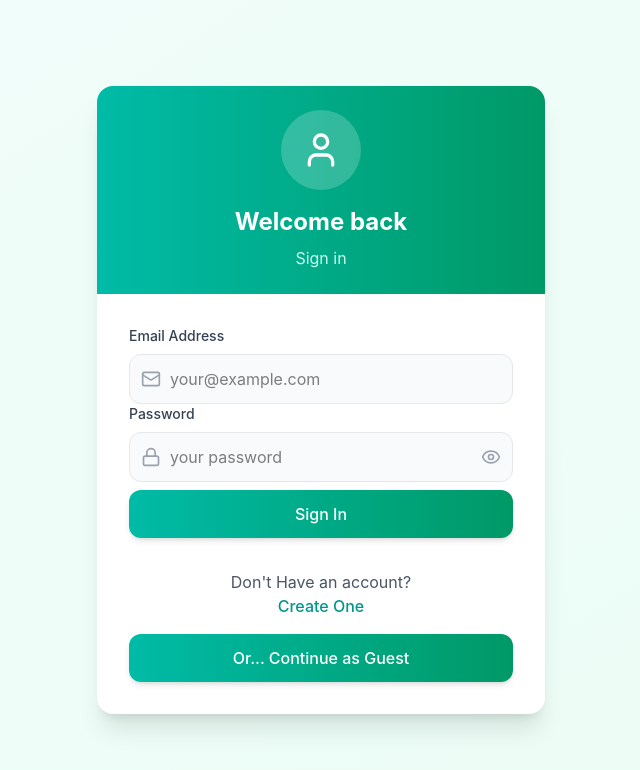
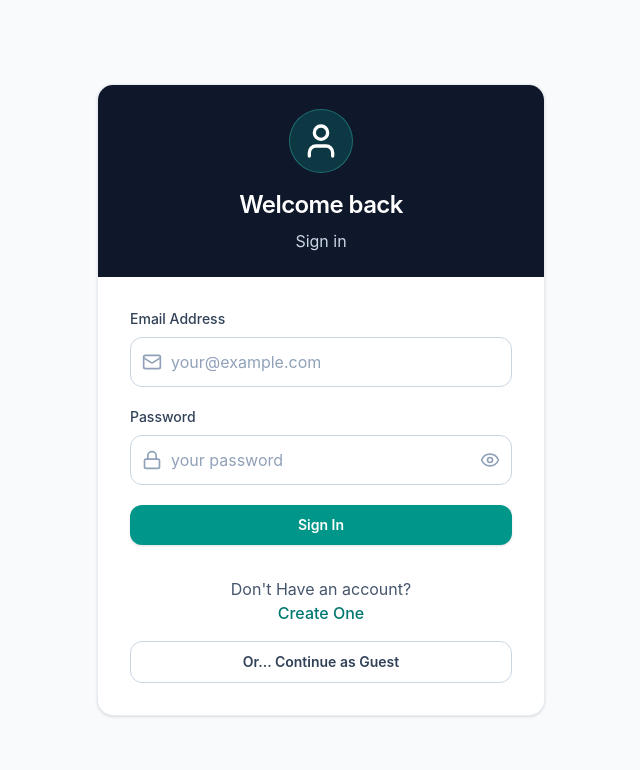
Before and after one commit to JoannaAndrews/food_cabinet, a React app in the folder frontend/: page /login in a window 1280 px wide. Shown: the top 770 px of the page, without its empty margins (319-959 px from the left). Built offline with nearby package versions, Linux system fonts and the light colour scheme; no server answers; the HTML template or start-up script is replaced by a standard one.

Commit message:
UI Changes

```diff
--- a/frontend/src/assets/dummyStyles.js
+++ b/frontend/src/assets/dummyStyles.js
@@ -1,4 +1,38 @@
 // assets/dummyStyles.js
+
+export const uiPrimitives = {
+  typography: {
+    pageTitle: "text-3xl md:text-4xl font-semibold tracking-tight text-slate-900",
+    sectionTitle: "text-xl md:text-2xl font-semibold tracking-tight text-slate-800",
+    body: "text-sm md:text-base text-slate-700",
+    muted: "text-sm text-slate-500",
+    label: "text-sm font-medium text-slate-700",
+    caption: "text-xs tracking-wide text-slate-500",
+  },
+  surfaces: {
+    pageShell: "min-h-screen bg-slate-50",
+    card: "bg-white border border-slate-200/80 rounded-2xl shadow-sm",
+    cardSoft: "bg-white border border-slate-200 rounded-xl shadow-sm",
+    section: "bg-slate-50/80 border border-slate-200 rounded-xl",
+  },
+  controls: {
+    buttonBase:
+      "inline-flex items-center justify-center gap-2 rounded-xl px-4 py-2.5 text-sm font-semibold transition-all duration-200 focus-visible:outline-none focus-visible:ring-2 focus-visible:ring-teal-500/60 focus-visible:ring-offset-2 disabled:cursor-not-allowed disabled:opacity-70",
+    buttonPrimary:
+      "bg-teal-600 text-white shadow-sm hover:bg-teal-700 hover:shadow-md",
+    buttonSecondary:
+      "bg-white border border-slate-300 text-slate-700 hover:bg-slate-50",
+    buttonGhost:
+      "bg-transparent text-slate-600 hover:bg-slate-100 hover:text-slate-800",
+    buttonDanger:
+      "bg-red-50 text-red-600 border border-red-200 hover:bg-red-100",
+    inputBase:
+      "w-full rounded-xl border border-slate-300 bg-white px-4 py-3 text-slate-800 placeholder:text-slate-400 transition-colors focus:outline-none focus:ring-2 focus:ring-teal-500/30 focus:border-teal-500",
+    inputWithLeadingIcon: "pl-10",
+    inputWithTrailingIcon: "pr-10",
+    inputError: "border-red-400 focus:border-red-500 focus:ring-red-400/30",
+  },
+};
 
 export const dashboardStyles = {
   // Layout styles
@@ -363,32 +397,32 @@ export const modalStyles = {
 // In src/assets/dummyStyles.js - add these styles
 export const loginStyles = {
   // Page container
-  pageContainer: "min-h-screen flex items-center justify-center p-4 bg-gradient-to-br from-teal-50 to-emerald-50",
+  pageContainer: `min-h-screen flex items-center justify-center p-4 ${uiPrimitives.surfaces.pageShell}`,
 
   // Card container
-  cardContainer: "w-full max-w-md bg-white rounded-2xl shadow-xl overflow-hidden",
+  cardContainer: `w-full max-w-md overflow-hidden ${uiPrimitives.surfaces.card}`,
 
   // Header styles
-  header: "bg-gradient-to-r from-teal-500 to-emerald-600 p-6 text-center",
-  avatar: "w-20 h-20 mx-auto rounded-full bg-white/20 flex items-center justify-center mb-4",
-  headerTitle: "text-2xl font-bold text-white",
-  headerSubtitle: "text-teal-100 mt-2",
+  header: "bg-slate-900 p-6 text-center",
+  avatar: "w-16 h-16 mx-auto rounded-full bg-teal-500/20 border border-teal-300/30 flex items-center justify-center mb-4",
+  headerTitle: "text-2xl font-semibold tracking-tight text-white",
+  headerSubtitle: "text-slate-300 mt-2",
 
   // Form container
-  formContainer: "p-8",
+  formContainer: "p-6 md:p-8",
 
   // Error message
-  errorContainer: "mb-6 p-3 bg-red-50 text-red-700 rounded-lg flex items-center",
+  errorContainer: "mb-6 p-3 bg-red-50 text-red-700 rounded-xl border border-red-200 flex items-center",
   errorIcon: "w-6 h-6 rounded-full bg-red-100 flex items-center justify-center mr-3",
   errorText: "break-words",
 
   // Form elements
-  label: "block text-sm font-medium text-gray-700 mb-2",
+  label: `block mb-2 ${uiPrimitives.typography.label}`,
   inputContainer: "relative",
-  inputIcon: "absolute inset-y-0 left-0 pl-3 flex items-center pointer-events-none text-gray-400",
-  input: "w-full pl-10 pr-4 py-3 bg-gray-50 border border-gray-200 rounded-xl focus:ring-2 focus:ring-teal-300 focus:border-teal-500",
-  passwordInput: "w-full pl-10 pr-10 py-3 bg-gray-50 border border-gray-200 rounded-xl focus:ring-2 focus:ring-teal-300 focus:border-teal-500",
-  passwordToggle: "absolute inset-y-0 right-0 pr-3 flex items-center text-gray-400 hover:text-gray-600",
+  inputIcon: "absolute inset-y-0 left-0 pl-3 flex items-center pointer-events-none text-slate-400",
+  input: `${uiPrimitives.controls.inputBase} ${uiPrimitives.controls.inputWithLeadingIcon}`,
+  passwordInput: `${uiPrimitives.controls.inputBase} ${uiPrimitives.controls.inputWithLeadingIcon} ${uiPrimitives.controls.inputWithTrailingIcon}`,
+  passwordToggle: "absolute inset-y-0 right-0 pr-3 flex items-center text-slate-400 hover:text-slate-600",
 
   // Checkbox
   checkboxContainer: "mb-6 flex items-center",
@@ -396,13 +430,14 @@ export const loginStyles = {
   checkboxLabel: "ml-2 block text-sm text-gray-700",
 
   // Button
-  button: "w-full bg-gradient-to-r from-teal-500 to-emerald-600 text-white py-3 rounded-xl font-medium shadow-md hover:shadow-lg transition-all flex items-center justify-center",
+  button: `w-full ${uiPrimitives.controls.buttonBase} ${uiPrimitives.controls.buttonPrimary}`,
   buttonDisabled: "opacity-80 cursor-not-allowed",
+  guestButton: `w-full ${uiPrimitives.controls.buttonBase} ${uiPrimitives.controls.buttonSecondary}`,
 
   // Sign up link
   signUpContainer: "mt-8 text-center",
-  signUpText: "text-gray-600",
-  signUpLink: "font-medium text-teal-600 hover:underline",
+  signUpText: "text-slate-600",
+  signUpLink: "font-medium text-teal-700 hover:text-teal-800 hover:underline",
 
   // Spinner for loading state
   spinner: "animate-spin -ml-1 mr-3 h-5 w-5 text-white"
@@ -411,7 +446,7 @@ export const loginStyles = {
 // Styles for Navbar component
 export const navbarStyles = {
   // Layout and container styles
-  header: "sticky top-0 z-50 bg-white border-b border-gray-100 shadow-sm",
+  header: "sticky top-0 z-50 bg-white/95 backdrop-blur border-b border-slate-200 shadow-sm",
   container: "flex items-center justify-between px-4 py-3 md:px-8 max-w-7xl mx-auto",
 
   // Logo styles
@@ -419,28 +454,28 @@ export const navbarStyles = {
   logoImage: "w-15 h-15 rounded-xl overflow-hidden",
 
   // Text styles
-  logoText: "lg:text-3xl md:text-3xl text-2xl text-gray-900 font-[550] lobster-regular",
+  logoText: "lg:text-3xl md:text-3xl text-2xl text-slate-900 font-[550] lobster-regular",
 
   // User profile styles
   userContainer: "relative",
-  userButton: "flex items-center gap-2 px-3 py-2 rounded-lg hover:bg-gray-50 transition-colors",
+  userButton: "flex items-center gap-2 px-3 py-2 rounded-xl border border-transparent hover:border-slate-200 hover:bg-slate-50 transition-all",
   userAvatar: "w-9 h-9 flex items-center justify-center rounded-full bg-gradient-to-br from-teal-600 to-cyan-500 text-white font-bold text-lg",
   statusIndicator: "absolute -bottom-1 -right-1 w-3 h-3 bg-green-500 rounded-full border-2 border-white",
   userTextContainer: "text-left hidden md:block",
-  userName: "text-sm font-medium text-gray-800 truncate max-w-[120px]",
-  userEmail: "text-xs text-gray-500 truncate max-w-[120px]",
-  chevronIcon: (isOpen) => `w-4 h-4 text-gray-500 transition-transform ${isOpen ? "rotate-180" : ""}`,
+  userName: "text-sm font-medium text-slate-800 truncate max-w-[120px]",
+  userEmail: "text-xs text-slate-500 truncate max-w-[120px]",
+  chevronIcon: (isOpen) => `w-4 h-4 text-slate-500 transition-transform ${isOpen ? "rotate-180" : ""}`,
 
   // Dropdown menu styles
-  dropdownMenu: "absolute top-14 right-0 w-full bg-white rounded-xl shadow-lg border border-gray-100 z-50",
-  dropdownHeader: "px-4 py-3 border-b border-gray-100",
+  dropdownMenu: "absolute top-14 right-0 w-full bg-white rounded-xl shadow-lg border border-slate-200 z-50",
+  dropdownHeader: "px-3 py-3",
   dropdownAvatar: "w-10 h-10 rounded-full bg-gradient-to-br from-teal-600 to-cyan-500 flex items-center justify-center text-white font-bold text-lg",
   dropdownName: "text-sm text-gray-800 ",
   dropdownEmail: "text-xs text-gray-500",
 
   // Menu items
   menuItemContainer: "p-1.5",
-  menuItem: "w-full px-4 py-3 text-left hover:bg-gray-50 text-sm text-gray-700 flex items-center gap-3 rounded-lg",
+  menuItem: "w-full px-3 py-2.5 text-left hover:bg-slate-50 text-sm text-slate-700 flex items-center gap-3 rounded-lg transition-colors",
   menuItemBorder: "p-1.5 border-t border-gray-100",
   logoutButton: "flex w-full items-center gap-3 px-4 py-3 text-sm hover:bg-red-50 text-red-600 rounded-lg"
 };
@@ -449,32 +484,32 @@ export const navbarStyles = {
 // In src/assets/dummyStyles.js - add these styles
 export const signupStyles = {
   // Page container (reusing from login)
-  pageContainer: "min-h-screen flex items-center justify-center p-4 bg-gradient-to-br from-teal-50 to-emerald-50",
+  pageContainer: loginStyles.pageContainer,
 
   // Card container (reusing from login)
-  cardContainer: "w-full max-w-md bg-white rounded-2xl shadow-xl overflow-hidden",
+  cardContainer: loginStyles.cardContainer,
 
   // Header styles (reusing from login with additions)
-  header: "bg-gradient-to-r from-teal-500 to-emerald-600 p-6 text-center relative",
-  avatar: "w-20 h-20 mx-auto rounded-full bg-white/20 flex items-center justify-center mb-4",
-  headerTitle: "text-2xl font-bold text-white",
-  headerSubtitle: "text-teal-100 mt-2",
-  backButton: "absolute top-4 left-4 p-2 text-white rounded-full hover:bg-white/10 transition-colors",
+  header: "bg-slate-900 p-6 text-center relative",
+  avatar: "w-16 h-16 mx-auto rounded-full bg-teal-500/20 border border-teal-300/30 flex items-center justify-center mb-4",
+  headerTitle: "text-2xl font-semibold tracking-tight text-white",
+  headerSubtitle: "text-slate-300 mt-2",
+  backButton: "absolute top-4 left-4 p-2 text-slate-200 rounded-full hover:bg-white/10 transition-colors",
 
   // Form container (reusing from login)
-  formContainer: "p-8",
+  formContainer: "p-6 md:p-8",
 
   // Error messages
   apiError: "mb-4 text-center text-sm text-red-600",
   fieldError: "mt-1 text-sm text-red-600",
 
   // Form elements (reusing from login with additions)
-  label: "block text-sm font-medium text-gray-700 mb-2",
+  label: loginStyles.label,
   inputContainer: "relative",
-  inputIcon: "absolute inset-y-0 left-0 pl-3 flex items-center pointer-events-none text-gray-400",
-  input: "w-full pl-10 pr-4 py-3 bg-gray-50 border rounded-xl focus:ring-2 focus:ring-teal-300 focus:border-teal-500",
-  passwordInput: "w-full pl-10 pr-10 py-3 bg-gray-50 border rounded-xl focus:ring-2 focus:ring-teal-300 focus:border-teal-500",
-  passwordToggle: "absolute inset-y-0 right-0 pr-3 flex items-center text-gray-400 hover:text-gray-600",
+  inputIcon: loginStyles.inputIcon,
+  input: loginStyles.input,
+  passwordInput: loginStyles.passwordInput,
+  passwordToggle: loginStyles.passwordToggle,
 
   // Checkbox (reusing from login)
   checkboxContainer: "mb-6 flex items-center",
@@ -482,13 +517,13 @@ export const signupStyles = {
   checkboxLabel: "ml-2 block text-sm text-gray-700",
 
   // Button (reusing from login)
-  button: "w-full bg-gradient-to-r from-teal-500 to-emerald-600 text-white py-3 rounded-xl font-medium shadow-md hover:shadow-lg transition-all flex items-center justify-center",
+  button: loginStyles.button,
   buttonDisabled: "opacity-80 cursor-not-allowed",
 
   // Sign in link (reusing from login with modifications)
   signInContainer: "mt-8 text-center",
-  signInText: "text-gray-600",
-  signInLink: "font-medium text-teal-600 hover:underline",
+  signInText: "text-slate-600",
+  signInLink: "font-medium text-teal-700 hover:text-teal-800 hover:underline",
 
   // Spinner for loading state (reusing from login)
   spinner: "animate-spin -ml-1 mr-3 h-5 w-5 text-white"
@@ -541,18 +576,18 @@ export const sidebarStyles = {
   },
 
   sidebarInner: {
-    base: "bg-white border-r  border-gray-200 shadow-md h-full flex flex-col"
+    base: "bg-white/95 backdrop-blur border-r border-slate-200 shadow-sm h-full flex flex-col"
   },
 
   // User profile section
   userProfileContainer: {
-    base: "p-4 border-b pt-20 md:pt-5 lg:pt-5 xl:pt-5 border-gray-100",
+    base: "p-4 border-b pt-20 md:pt-5 lg:pt-5 xl:pt-5 border-slate-200",
     collapsed: "px-3",
     expanded: "px-6"
   },
 
   userInitials: {
-    base: "w-12 h-12 rounded-xl bg-gradient-to-br from-cyan-400 to-teal-500 flex items-center justify-center text-white font-bold text-xl"
+    base: "w-11 h-11 rounded-xl bg-gradient-to-br from-teal-500 to-cyan-500 flex items-center justify-center text-white font-bold text-base shadow-sm"
   },
 
   // Menu items
@@ -561,39 +596,39 @@ export const sidebarStyles = {
   },
 
   menuItem: {
-    base: "relative flex items-center gap-3 py-3 rounded-xl font-medium transition-all duration-200",
-    active: "text-teal-600 bg-teal-50",
-    inactive: "text-gray-600 hover:text-teal-700 hover:bg-gray-50",
+    base: "relative flex items-center gap-3 py-2.5 rounded-xl font-medium transition-all duration-200",
+    active: "text-teal-700 bg-teal-50 border border-teal-100",
+    inactive: "text-slate-600 hover:text-teal-700 hover:bg-slate-50",
     collapsed: "justify-center px-0 mx-2",
     expanded: "px-4"
   },
 
   menuIcon: {
     active: "text-teal-600",
-    inactive: "text-gray-500"
+    inactive: "text-slate-500"
   },
 
-  activeIndicator: "absolute right-4 w-2 h-2 bg-teal-400 rounded-full animate-ping",
+  activeIndicator: "absolute right-4 w-2 h-2 bg-teal-400 rounded-full",
 
   // Toggle button
   toggleButton: {
-    base: "absolute -right-3 top-12 z-20 w-6 h-6 bg-white border border-gray-300 rounded-full flex items-center justify-center text-gray-500 hover:text-teal-600 hover:border-teal-400 hover:bg-teal-50 transition-all"
+    base: "absolute -right-3 top-12 z-20 w-7 h-7 bg-white border border-slate-300 rounded-full flex items-center justify-center text-slate-500 hover:text-teal-600 hover:border-teal-400 hover:bg-teal-50 transition-all shadow-sm"
   },
 
   // Footer section
   footerContainer: {
-    base: "border-t border-gray-100 p-4",
+    base: "border-t border-slate-200 p-4",
     collapsed: "px-3",
     expanded: "px-6"
   },
 
   footerLink: {
-    base: "flex items-center gap-3 py-2 rounded-xl font-medium text-gray-600 hover:text-teal-700 hover:bg-gray-50",
+    base: "flex items-center gap-3 py-2 rounded-xl font-medium text-slate-600 hover:text-teal-700 hover:bg-slate-50",
     collapsed: "justify-center"
   },
 
   logoutButton: {
-    base: "flex items-center gap-3 py-2 rounded-xl font-medium text-gray-600 hover:text-red-600 hover:bg-red-50 w-full mt-1",
+    base: "flex items-center gap-3 py-2 rounded-xl font-medium text-slate-600 hover:text-red-600 hover:bg-red-50 w-full mt-1",
     collapsed: "justify-center"
   },
 
@@ -602,26 +637,26 @@ export const sidebarStyles = {
   mobileBackdrop: "absolute inset-0 bg-black/30 backdrop-blur-sm",
 
   mobileSidebar: {
-    base: "absolute left-0 top-0 bottom-0 w-4/5 max-w-sm bg-white shadow-2xl rounded-r-2xl overflow-hidden"
+    base: "absolute left-0 top-0 bottom-0 w-4/5 max-w-sm bg-white shadow-xl rounded-r-2xl overflow-hidden border-r border-slate-200"
   },
 
-  mobileHeader: "p-6 flex justify-between items-center border-b border-gray-100",
+  mobileHeader: "p-6 flex justify-between items-center border-b border-slate-200",
   mobileUserContainer: "flex pt-28 items-center gap-3",
-  mobileCloseButton: "p-2 rounded-lg hover:bg-gray-100",
+  mobileCloseButton: "p-2 rounded-lg hover:bg-slate-100",
 
   mobileMenuList: "space-y-1",
   mobileMenuItem: {
     base: "flex items-center gap-4 px-6 py-4 font-medium",
-    active: "text-teal-600 bg-teal-50",
-    inactive: "text-gray-600 hover:bg-gray-50"
+    active: "text-teal-700 bg-teal-50",
+    inactive: "text-slate-600 hover:bg-slate-50"
   },
 
-  mobileFooter: "border-t border-gray-100 p-6",
-  mobileFooterLink: "flex items-center gap-4 py-2 font-medium text-gray-600 hover:text-teal-700",
-  mobileLogoutButton: "flex items-center gap-4 py-2 font-medium text-gray-600 hover:text-red-600 w-full",
+  mobileFooter: "border-t border-slate-200 p-6",
+  mobileFooterLink: "flex items-center gap-4 py-2 font-medium text-slate-600 hover:text-teal-700",
+  mobileLogoutButton: "flex items-center gap-4 py-2 font-medium text-slate-600 hover:text-red-600 w-full",
 
   // Mobile menu button
-  mobileMenuButton: "lg:hidden fixed bottom-6 right-6 z-50 w-14 h-14 bg-gradient-to-br from-cyan-500 to-teal-600 text-white rounded-full flex items-center justify-center shadow-xl"
+  mobileMenuButton: "lg:hidden fixed bottom-6 right-6 z-50 w-14 h-14 bg-slate-900 text-white rounded-full flex items-center justify-center shadow-lg hover:bg-slate-800 transition-colors"
 };
 
 // Helper function to combine class names
@@ -632,11 +667,11 @@ export const cn = (...classes) => classes.filter(Boolean).join(" ");
 export const styles = {
   // Layout and Container Styles
   layout: {
-    root: "min-h-screen bg-gradient-to-br from-gray-50 to-gray-100 flex flex-col",
+    root: "min-h-screen bg-slate-50 flex flex-col",
     body: "flex flex-1 overflow-hidden",  // ← add this
     main: "flex-1 overflow-y-auto p-6 bg-gray-50",
     mainContainer: (sidebarCollapsed) =>
-      `p-4 pt-6 transition-all duration-300 ${sidebarCollapsed ? 'lg:ml-20' : 'lg:ml-64'}`,
+      `px-4 md:px-6 py-5 md:py-6 transition-all duration-300 ${sidebarCollapsed ? 'lg:ml-20' : 'lg:ml-64'}`,
   },
 
   // Header Styles
--- a/frontend/src/components/NavBar.jsx
+++ b/frontend/src/components/NavBar.jsx
@@ -12,7 +12,8 @@ const NavBar = ({ user: propUser, onLogout }) => {
   const navigate = useNavigate();
   const menuRef = useRef();
   const [menuOpen, setMenuOpen] = useState(false);
-  const user = propUser || {
+  const [fetchedUser, setUser] = useState(null);
+  const user = propUser || fetchedUser || {
     name: "",
   } // if prop user is not found, we will pass in initial params for name, email
 
@@ -87,7 +88,7 @@ const NavBar = ({ user: propUser, onLogout }) => {
 
             {/* dropdown menu */}
             {menuOpen && (
-              <div className={navbarStyles.dropdownMenu}>
+              <div className={`${navbarStyles.dropdownMenu} min-w-[220px]`}>
                 <div className={navbarStyles.dropdownHeader}>
                   <div className="flex flex-col gap-2">
                     {!user?.isGuest && (
--- a/frontend/src/index.css
+++ b/frontend/src/index.css
@@ -1,4 +1,25 @@
 @import "tailwindcss";
+
+:root {
+  color: #0f172a;
+  background-color: #f8fafc;
+  font-family: Inter, "Segoe UI", Roboto, Helvetica, Arial, sans-serif;
+  text-rendering: optimizeLegibility;
+  -webkit-font-smoothing: antialiased;
+  -moz-osx-font-smoothing: grayscale;
+}
+
+body {
+  margin: 0;
+  min-width: 320px;
+  background-color: #f8fafc;
+}
+
+*,
+*::before,
+*::after {
+  box-sizing: border-box;
+}
 
 /* :root {
   font-family: system-ui, Avenir, Helvetica, Arial, sans-serif;
--- a/frontend/src/pages/Login.jsx
+++ b/frontend/src/pages/Login.jsx
@@ -7,7 +7,7 @@ import axios from "axios";
 const Login = ({ onLogin, onGuestLogin, API_URL = import.meta.env.VITE_API_URL || "http://localhost:5000" }) => {
   const [email, setEmail] = useState("");
   const [password, setPassword] = useState("");
-  const [rememberMe, setRememberMe] = useState(false);
+  const [rememberMe] = useState(false);
   const [showPassword, setShowPassword] = useState(false);
   const [error, setError] = useState("");
   const [isLoading, setIsLoading] = useState(false);
@@ -111,8 +111,8 @@ const Login = ({ onLogin, onGuestLogin, API_URL = import.meta.env.VITE_API_URL |
             </div>
           )}
 
-          <form onSubmit={handleSubmit}>
-            <div className=" mb-6">
+          <form onSubmit={handleSubmit} className="space-y-5">
+            <div>
               <label htmlFor="email" className={loginStyles.label}>
                 Email Address
               </label>
@@ -123,7 +123,7 @@ const Login = ({ onLogin, onGuestLogin, API_URL = import.meta.env.VITE_API_URL |
                 <input type="email" id="email" value={email}
                   onChange={(e) => setEmail(e.target.value)}
                   placeholder="your@example.com"
-                  className={loginStyles.passwordInput}
+                  className={loginStyles.input}
                   required>
                 </input>
 
@@ -133,6 +133,9 @@ const Login = ({ onLogin, onGuestLogin, API_URL = import.meta.env.VITE_API_URL |
 
               </div>
 
+            </div>
+
+            <div>
               <label htmlFor="password" className={loginStyles.label}>
                 Password
               </label>
@@ -161,24 +164,16 @@ const Login = ({ onLogin, onGuestLogin, API_URL = import.meta.env.VITE_API_URL |
                 </button>
 
               </div>
+            </div>
 
-
-              <label className={loginStyles.label}>
-              </label>
-
+            <div>
               <button
                 type="submit"
                 disabled={isLoading}
                 className={`${loginStyles.button} ${isLoading ? loginStyles.buttonDisabled : ""
                   }`}>
-                {isLoading ? (
-                  <>
-                    Signing In...
-                  </>
-                ) : "Sign In"}
+                {isLoading ? "Signing In..." : "Sign In"}
               </button>
-
-
             </div>
           </form>
 
@@ -195,7 +190,7 @@ const Login = ({ onLogin, onGuestLogin, API_URL = import.meta.env.VITE_API_URL |
             <button
               type="button"
               onClick={onGuestLogin}
-              className={loginStyles.button}
+              className={loginStyles.guestButton}
             >
               Or... Continue as Guest
             </button>
--- a/frontend/src/pages/SignUp.jsx
+++ b/frontend/src/pages/SignUp.jsx
@@ -8,7 +8,6 @@ const SignUp = ({ API_URL = import.meta.env.VITE_API_URL || "http://localhost:50
   const [email, setEmail] = useState("");
   const [password, setPassword] = useState("");
   const [showPassword, setShowPassword] = useState(false);
-  const [rememberMe, setRememberMe] = useState(false);
   const [errors, setErrors] = useState({});
   const [isLoading, setIsLoading] = useState(false);
   const navigate = useNavigate();
@@ -20,16 +19,6 @@ const SignUp = ({ API_URL = import.meta.env.VITE_API_URL || "http://localhost:50
       headers: { Authorization: `Bearer ${token}` }
     })
     return res.data;
-  }
-
-  const persistAuth = () => {
-    const storage = rememberMe ? localStorage : sessionStorage;
-    try {
-      if (token) storage.setItem("token", token);
-      if (profile) storage.setItem("user", JSON.stringify(profile));
-    } catch (err) {
-      console.error("Storage Error: ", err);
-    }
   }
 
   //to check if all fields are entered by user
@@ -71,7 +60,7 @@ const SignUp = ({ API_URL = import.meta.env.VITE_API_URL || "http://localhost:50
       const profile = await fetchProfile(token); // fetch user profile
 
       // persist based on rememberMe
-      const storage = rememberMe ? localStorage : sessionStorage;
+      const storage = sessionStorage;
       if (token) storage.setItem("token", token);
       if (profile) storage.setItem("user", JSON.stringify(profile));
 
@@ -113,8 +102,8 @@ const SignUp = ({ API_URL = import.meta.env.VITE_API_URL || "http://localhost:50
         <div className={signupStyles.formContainer}>
           {errors.api && <p className={signupStyles.apiError}>{errors.api}</p>}
 
-          <form onSubmit={handleSubmit} noValidate>
-            <div className=" mb-6">
+          <form onSubmit={handleSubmit} noValidate className="space-y-5">
+            <div>
               <label htmlFor="name" className={signupStyles.label}>
                 Full Name
               </label>
@@ -124,7 +113,7 @@ const SignUp = ({ API_URL = import.meta.env.VITE_API_URL || "http://localhost:50
                   <User className="w-5 h-5"></User>
                 </div>
                 <input type="text" id="name" value={name} onChange={(e) => setName(e.target.value)}
-                  className={`${signupStyles.input} ${errors.name ? "border-red-300" : "border-gray-200"
+                  className={`${signupStyles.input} ${errors.name ? "border-red-300" : ""
                     }`}
                   placeholder="John Doe"
                 ></input>
@@ -136,7 +125,7 @@ const SignUp = ({ API_URL = import.meta.env.VITE_API_URL || "http://localhost:50
             </div>
 
 
-            <div className=" mb-6">
+            <div>
               <label htmlFor="email" className={signupStyles.label}>
                 Email
               </label>
@@ -146,17 +135,18 @@ const SignUp = ({ API_URL = import.meta.env.VITE_API_URL || "http://localhost:50
                   <Mail className="w-5 h-5"></Mail>
                 </div>
                 <input type="email" id="email" value={email} onChange={(e) => setEmail(e.target.value)}
-                  className={`${signupStyles.input} ${errors.name ? "border-red-300" : "border-gray-200"
+                  className={`${signupStyles.input} ${errors.email ? "border-red-300" : ""
                     }`}
                   placeholder="example@email.com"
                 ></input>
               </div>
 
-              {errors.name && (
-                <p className={signupStyles.fieldError}>{errors.name}</p>
+              {errors.email && (
+                <p className={signupStyles.fieldError}>{errors.email}</p>
               )}
+            </div>
 
-              <div className=" mb-6">
+            <div>
               <label htmlFor="password" className={signupStyles.label}>
                 Password
               </label>
@@ -166,7 +156,7 @@ const SignUp = ({ API_URL = import.meta.env.VITE_API_URL || "http://localhost:50
                   <Lock className="w-5 h-5"></Lock>
                 </div>
                 <input type={showPassword ? "text" : "password"} id="password" value={password} onChange={(e) => setPassword(e.target.value)}
-                    className={`${signupStyles.input} ${errors.name ? "border-red-300" : "border-gray-200"
+                  className={`${signupStyles.passwordInput} ${errors.password ? "border-red-300" : ""
                     }`}
                   placeholder="Your password here"
                 ></input>
@@ -179,10 +169,9 @@ const SignUp = ({ API_URL = import.meta.env.VITE_API_URL || "http://localhost:50
                 </button>
               </div>
 
-                {errors.name && (
-                  <p className={signupStyles.fieldError}>{errors.name}</p>
+              {errors.password && (
+                <p className={signupStyles.fieldError}>{errors.password}</p>
               )}
-              </div>
             </div>
 
             <button type="submit"
```
Also changed, not shown: frontend/src/App.css (+73 -0 lines), frontend/src/components/SideBar.jsx (+5 -5 lines), frontend/src/pages/Dashboard.jsx (+5 -40 lines). Lines whose indentation alone changed are shown as unchanged.
